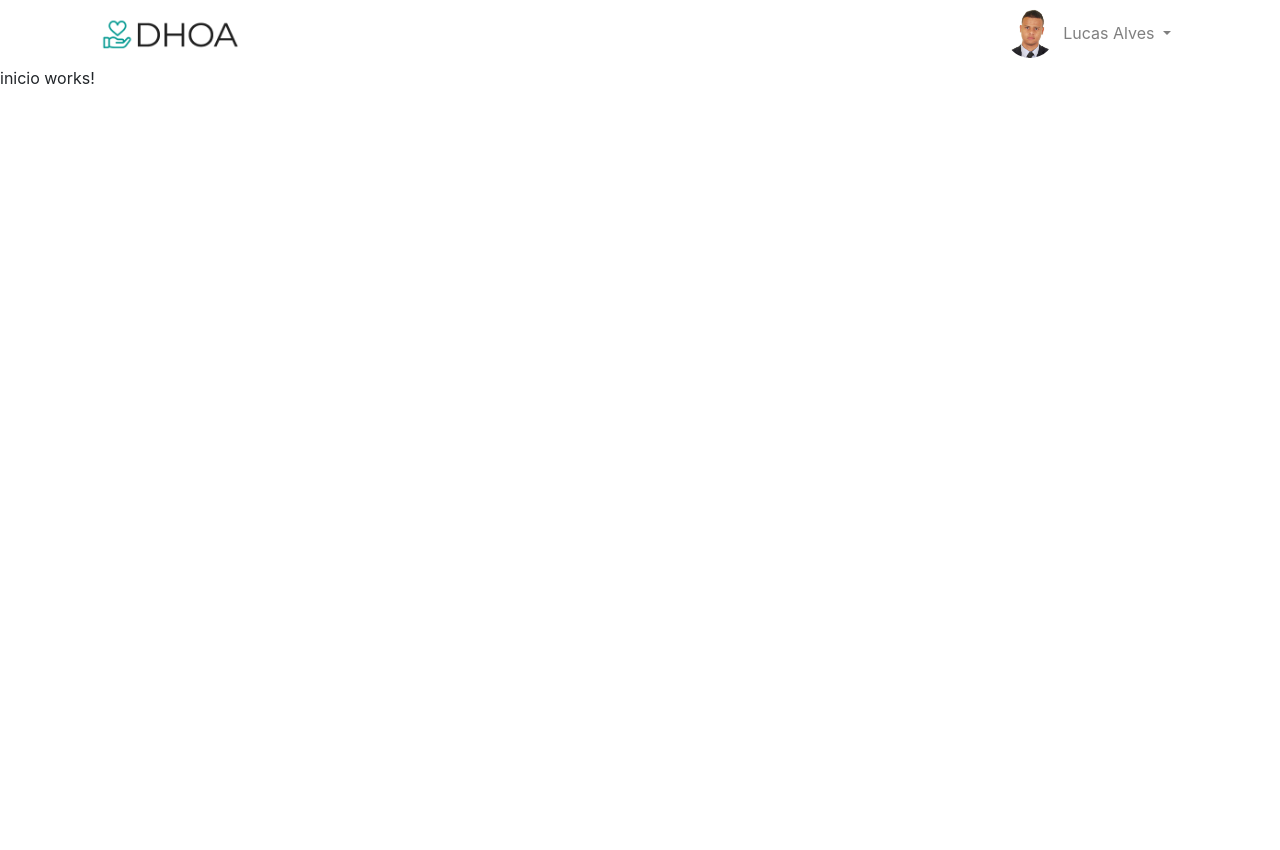
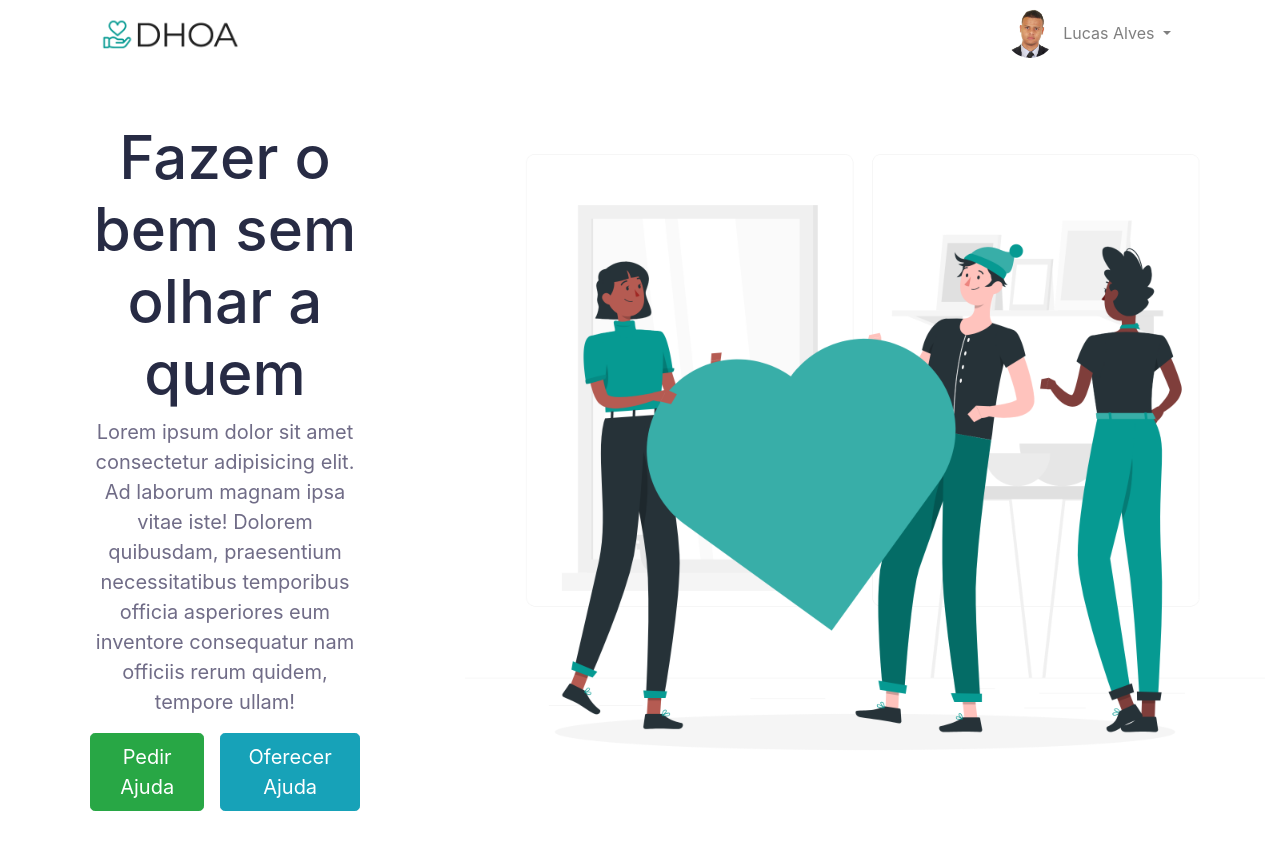
Before and after one commit to HARDTECHIO/dhoa-front, an Angular app: page / in a window 1280 px wide. Shown: the top 850 px of the page. Before the commit the page ends 800 px from the top, so only its background shows below. Built offline with nearby package versions, Linux system fonts and the light colour scheme.

Commit message:
feat(view): Implementação do header #7

```diff
--- a/src/app/views/principal/inicio/inicio.component.css
+++ b/src/app/views/principal/inicio/inicio.component.css
@@ -0,0 +1,9 @@
+.titulo-header {
+    font-size:60px;
+    color: #272b44;
+}
+
+.texto-header {
+    color: #706c87;
+    font-size: 20px;
+}
--- a/src/app/views/principal/inicio/inicio.component.html
+++ b/src/app/views/principal/inicio/inicio.component.html
@@ -1,2 +1,22 @@
 <app-menu-principal></app-menu-principal>
-<p>inicio works!</p>
+<div class="container-fluid">
+    <div class="row align-items-center">
+        <div class="col-md">
+            <div class="row justify-content-center">
+                <div class="col-md-8">
+                    <h1 class="text-center titulo-header">Fazer o bem sem olhar a quem</h1>
+                    <p class="text-center texto-header">Lorem ipsum dolor sit amet consectetur adipisicing elit. Ad laborum magnam ipsa vitae iste! Dolorem quibusdam, praesentium necessitatibus temporibus officia asperiores eum inventore consequatur nam officiis rerum quidem, tempore ullam!</p>
+                </div>
+            </div>
+            <div class="row justify-content-center">
+                <div class="col-md-8 d-flex justify-content-center">
+                    <a href="" class="btn btn-lg btn-success mr-3">Pedir Ajuda</a>
+                    <a href="" class="btn btn-lg btn-info">Oferecer Ajuda</a>
+                </div>
+            </div>
+        </div>
+        <div class="col-md d-flex justify-content-center">
+            <img src="../../../../assets/img/bg-social.png" alt="Pessoas muito loucas" width="800px">
+        </div>
+    </div>
+</div>
```
Also changed, not shown: src/app/views/site/site.component.css (+3 -9 lines).
